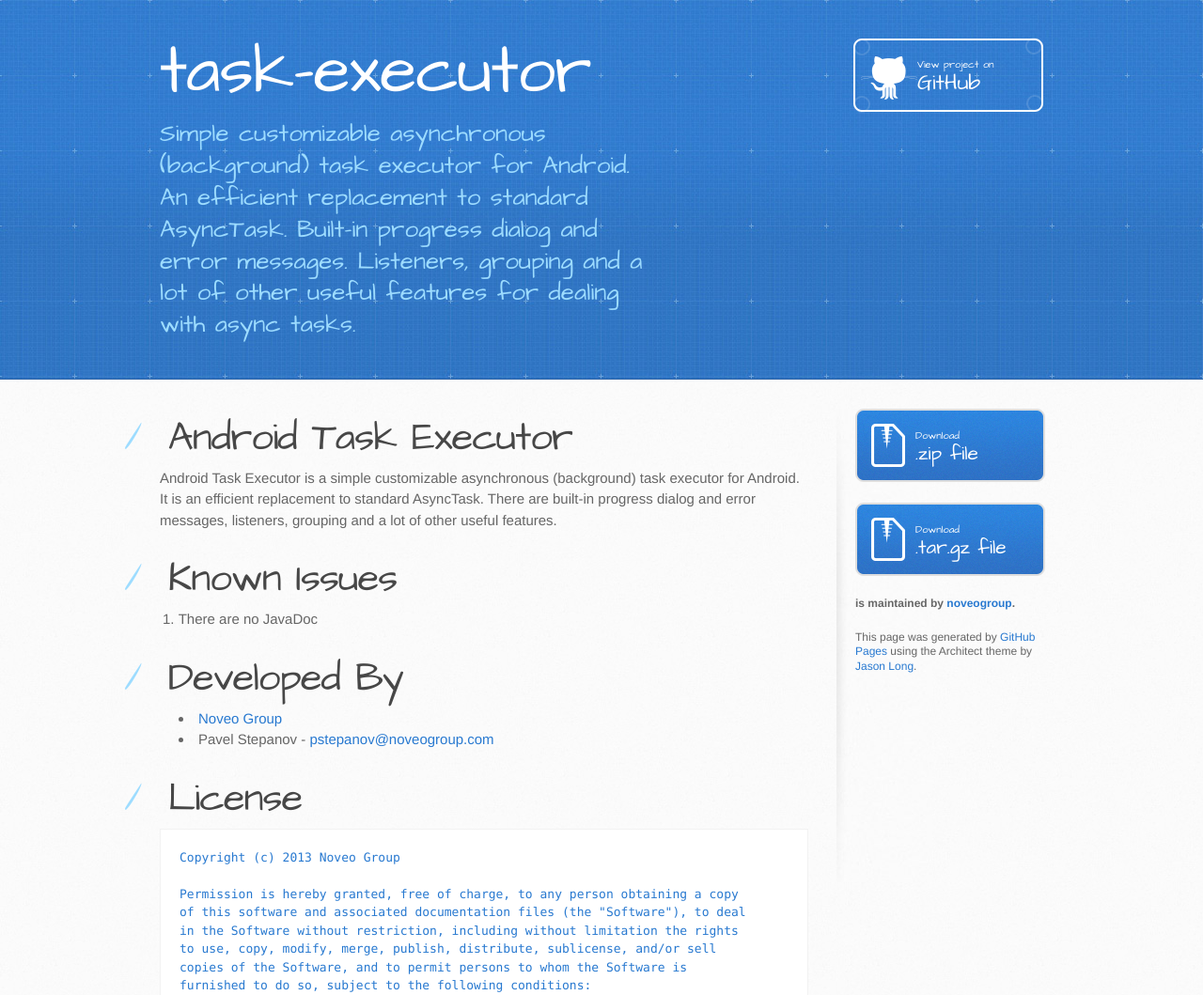
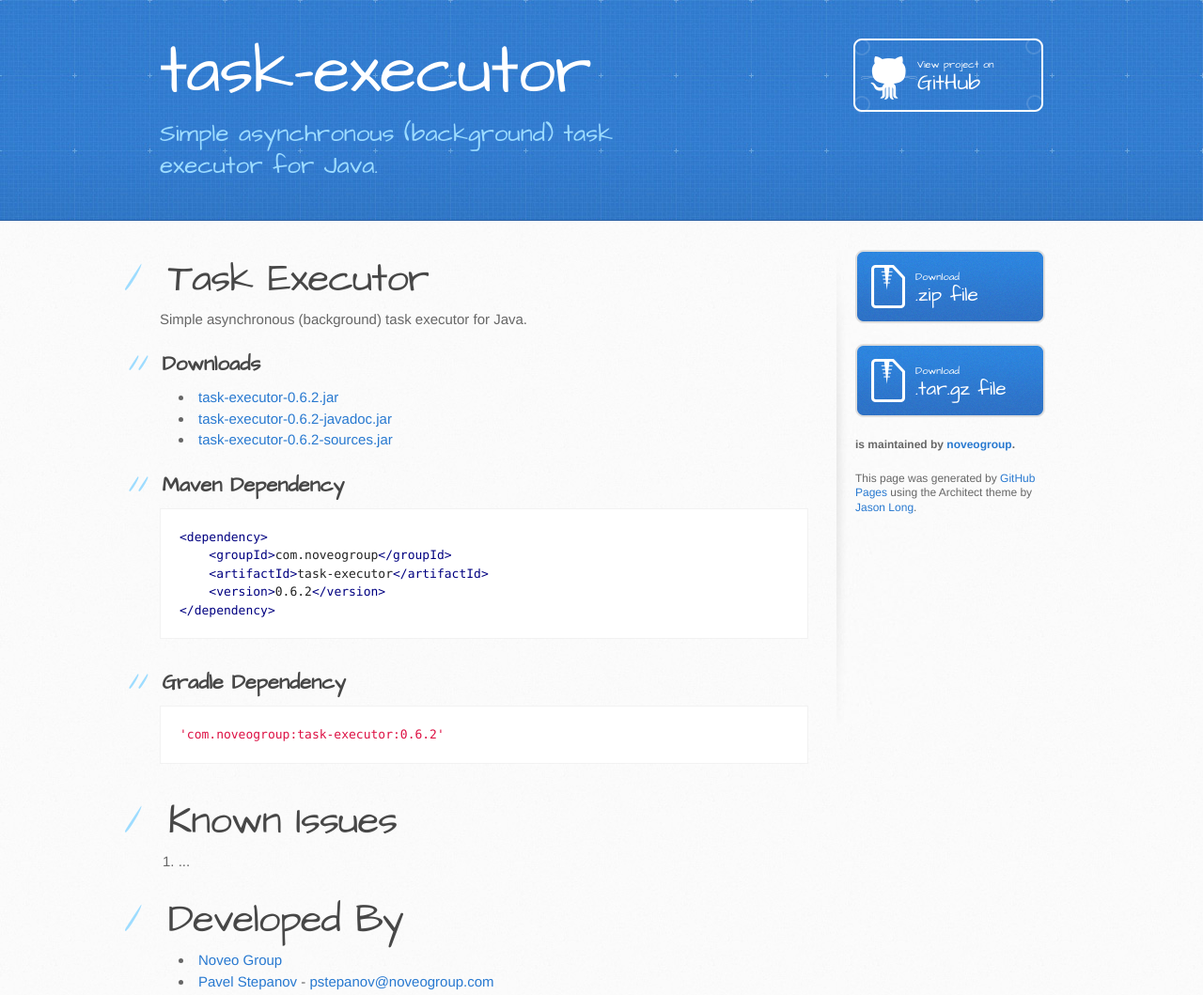
Before and after one commit to noveogroup/task-executor, a plain HTML site: page index.html in a window 1280 px wide. Shown: the top 1059 px of the page at 94% size. Drawn offline with Linux system fonts and the light colour scheme.

Commit message:
Create gh-pages branch via GitHub

```diff
--- a/index.html
+++ b/index.html
@@ -20,7 +20,7 @@
     <header>
       <div class="inner">
         <h1>task-executor</h1>
-        <h2>Simple customizable asynchronous (background) task executor for Android. An efficient replacement to standard AsyncTask. Built-in progress dialog and error messages. Listeners, grouping and a lot of other useful features  for dealing with async tasks.</h2>
+        <h2>Simple asynchronous (background) task executor for Java.</h2>
         <a href="https://github.com/noveogroup/task-executor" class="button"><small>View project on</small>GitHub</a>
       </div>
     </header>
@@ -29,24 +29,45 @@
       <div class="inner clearfix">
         <section id="main-content">
           <h1>
-<a name="android-task-executor" class="anchor" href="#android-task-executor"><span class="octicon octicon-link"></span></a>Android Task Executor</h1>
+<a name="task-executor" class="anchor" href="#task-executor"><span class="octicon octicon-link"></span></a>Task Executor</h1>
 
-<p>Android Task Executor is a simple customizable asynchronous (background) task
-executor for Android. It is an efficient replacement to standard AsyncTask.
-There are built-in progress dialog and error messages, listeners, grouping
-and a lot of other useful features.</p>
+<p>Simple asynchronous (background) task executor for Java.</p>
+
+<h2>
+<a name="downloads" class="anchor" href="#downloads"><span class="octicon octicon-link"></span></a>Downloads</h2>
+
+<ul>
+<li><a href="http://search.maven.org/remotecontent?filepath=com/noveogroup/task-executor/0.6.2/task-executor-0.6.2.jar">task-executor-0.6.2.jar</a></li>
+<li><a href="http://search.maven.org/remotecontent?filepath=com/noveogroup/task-executor/0.6.2/task-executor-0.6.2-javadoc.jar">task-executor-0.6.2-javadoc.jar</a></li>
+<li><a href="http://search.maven.org/remotecontent?filepath=com/noveogroup/task-executor/0.6.2/task-executor-0.6.2-sources.jar">task-executor-0.6.2-sources.jar</a></li>
+</ul><h2>
+<a name="maven-dependency" class="anchor" href="#maven-dependency"><span class="octicon octicon-link"></span></a>Maven Dependency</h2>
+
+<div class="highlight highlight-xml"><pre><span class="nt">&lt;dependency&gt;</span>
+    <span class="nt">&lt;groupId&gt;</span>com.noveogroup<span class="nt">&lt;/groupId&gt;</span>
+    <span class="nt">&lt;artifactId&gt;</span>task-executor<span class="nt">&lt;/artifactId&gt;</span>
+    <span class="nt">&lt;version&gt;</span>0.6.2<span class="nt">&lt;/version&gt;</span>
+<span class="nt">&lt;/dependency&gt;</span>
+</pre></div>
+
+<h2>
+<a name="gradle-dependency" class="anchor" href="#gradle-dependency"><span class="octicon octicon-link"></span></a>Gradle Dependency</h2>
+
+<div class="highlight highlight-groovy"><pre><span class="s1">'com.noveogroup:task-executor:0.6.2'</span>
+</pre></div>
 
 <h1>
 <a name="known-issues" class="anchor" href="#known-issues"><span class="octicon octicon-link"></span></a>Known Issues</h1>
 
 <ol>
-<li>There are no JavaDoc</li>
+<li>...</li>
 </ol><h1>
 <a name="developed-by" class="anchor" href="#developed-by"><span class="octicon octicon-link"></span></a>Developed By</h1>
 
 <ul>
 <li><a href="http://noveogroup.com/">Noveo Group</a></li>
-<li>Pavel Stepanov - <a href="mailto:pstepanov@noveogroup.com">pstepanov@noveogroup.com</a>
+<li>
+<a href="https://github.com/stefan-nsk">Pavel Stepanov</a> - <a href="mailto:pstepanov@noveogroup.com">pstepanov@noveogroup.com</a>
 </li>
 </ul><h1>
 <a name="license" class="anchor" href="#license"><span class="octicon octicon-link"></span></a>License</h1>
```
Also changed, not shown: params.json (+1 -1 lines).
